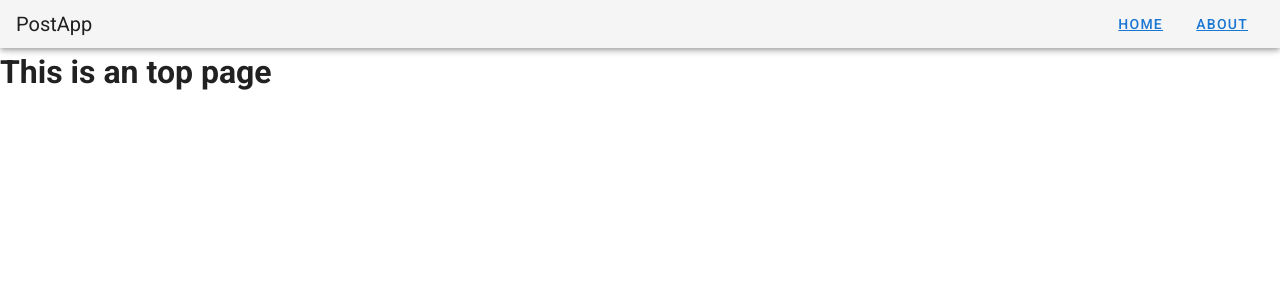
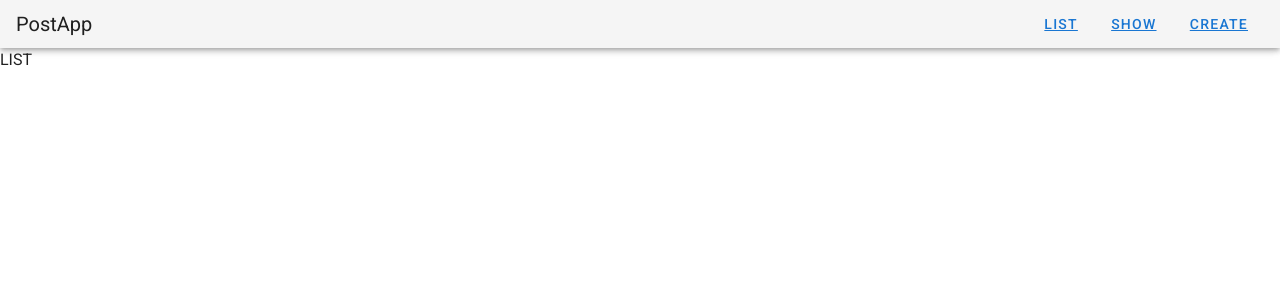
Before and after one commit to yk-port/post-app-vue, a Vue app: page / in a window 1280 px wide. Shown: the top 300 px of the page. Built offline with nearby package versions, Linux system fonts and the light colour scheme.

Commit message:
feat: add-links

```diff
--- a/src/App.vue
+++ b/src/App.vue
@@ -4,10 +4,13 @@
       <v-toolbar-title>PostApp</v-toolbar-title>
       <v-spacer></v-spacer>
       <v-btn text>
-        <router-link :to="{ name: 'home' }">home</router-link>
+        <router-link :to="{ name: 'event-list' }">LIST</router-link>
       </v-btn>
       <v-btn text>
-        <router-link :to="{ name: 'about' }">about</router-link>
+        <router-link :to="{ name: 'event-show' }">SHOW</router-link>
+      </v-btn>
+      <v-btn text>
+        <router-link :to="{ name: 'event-create' }">CREATE</router-link>
       </v-btn>
     </v-app-bar>
 
--- a/src/router/index.js
+++ b/src/router/index.js
@@ -1,20 +1,26 @@
 import Vue from 'vue'
 import VueRouter from 'vue-router'
-import Home from '@/views/Home.vue'
-import About from '@/views/About.vue'
+import EventList from '@/views/EventList.vue'
+import EventShow from '@/views/EventShow.vue'
+import EventCreate from '@/views/EventCreate.vue'
 
 Vue.use(VueRouter)
 
 const routes = [
   {
     path: '/',
-    name: 'home',
-    component: Home
+    name: 'event-list',
+    component: EventList
   },
   {
-    path: '/about',
-    name: 'about',
-    component: About
+    path: '/event-show',
+    name: 'event-show',
+    component: EventShow
+  },
+  {
+    path: '/event/create',
+    name: 'event-create',
+    component: EventCreate
   }
 ]
 
--- a/src/views/About.vue
+++ /dev/null
@@ -1,5 +0,0 @@
-<template>
-  <div class="about">
-    <h1>This is an about page</h1>
-  </div>
-</template>
--- /dev/null
+++ b/src/views/EventCreate.vue
@@ -0,0 +1,9 @@
+<template>
+  <div>CREATE</div>
+</template>
+
+<script>
+export default {}
+</script>
+
+<style lang="scss" scoped></style>
--- /dev/null
+++ b/src/views/EventList.vue
@@ -0,0 +1,9 @@
+<template>
+  <div>LIST</div>
+</template>
+
+<script>
+export default {}
+</script>
+
+<style lang="scss" scoped></style>
--- /dev/null
+++ b/src/views/EventShow.vue
@@ -0,0 +1,9 @@
+<template>
+  <div>SHOW</div>
+</template>
+
+<script>
+export default {}
+</script>
+
+<style lang="scss" scoped></style>
--- a/src/views/Home.vue
+++ /dev/null
@@ -1,5 +0,0 @@
-<template>
-  <div class="home">
-    <h1>This is an top page</h1>
-  </div>
-</template>
```
